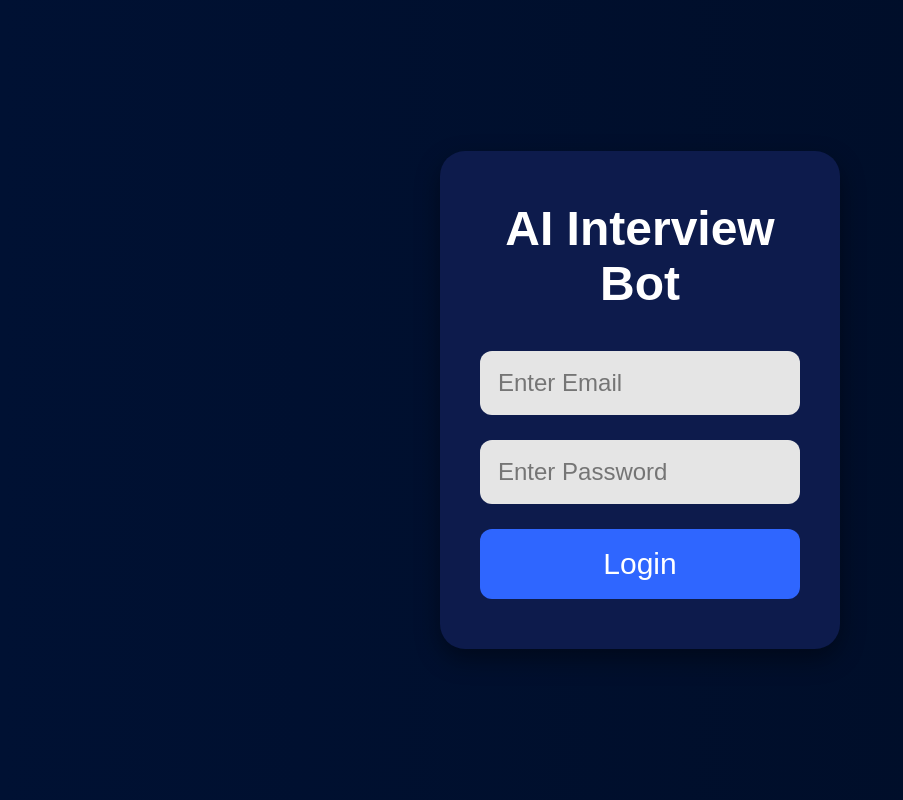
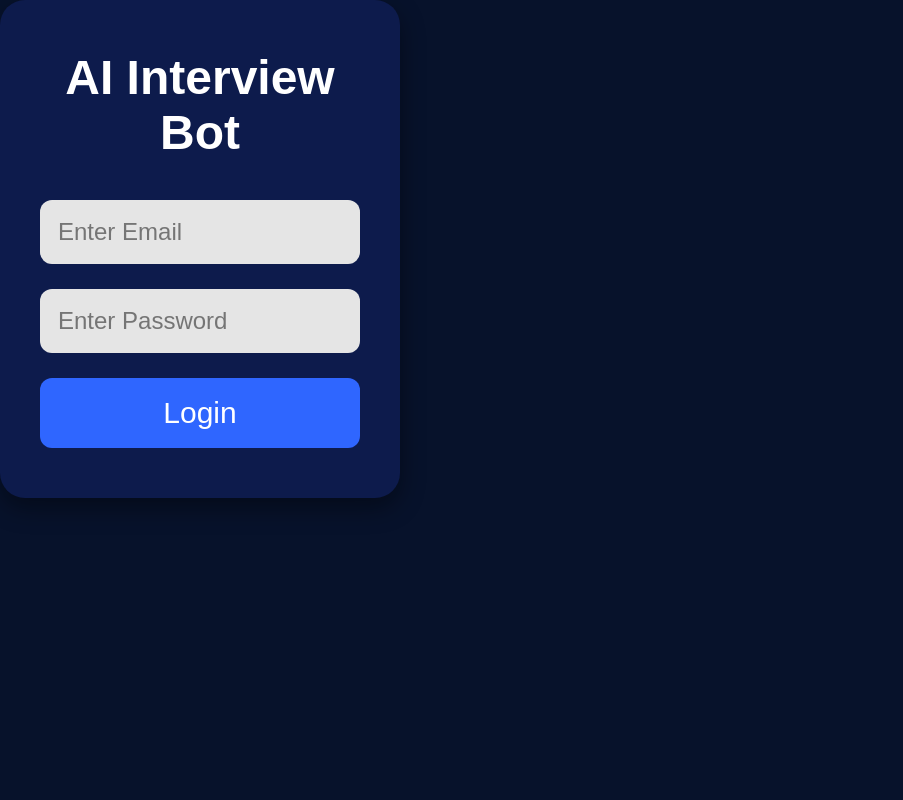
Before and after one commit to AshwiniJadhav202/AI_Interview_Bot, a React (Vite) app in the folder frontend/: page / in a window 1280 px wide. Shown: the whole page, without its empty margins (0-903 px from the left). Built offline with nearby package versions, Linux system fonts and the light colour scheme.

Commit message:
style.css

```diff
--- a/frontend/src/styles.css
+++ b/frontend/src/styles.css
@@ -18,16 +18,7 @@ body{
 LOGIN PAGE
 ========================= */
 /* Full Page Background */
-body {
-  margin: 0;
-  padding: 0;
-  font-family: Arial, sans-serif;
-  background: linear-gradient(to right, #001133, #000d26);
-  height: 100vh;
-  display: flex;
-  justify-content: center;
-  align-items: center;
-}
+
 
 /* Login Card */
 .login-container {
```
